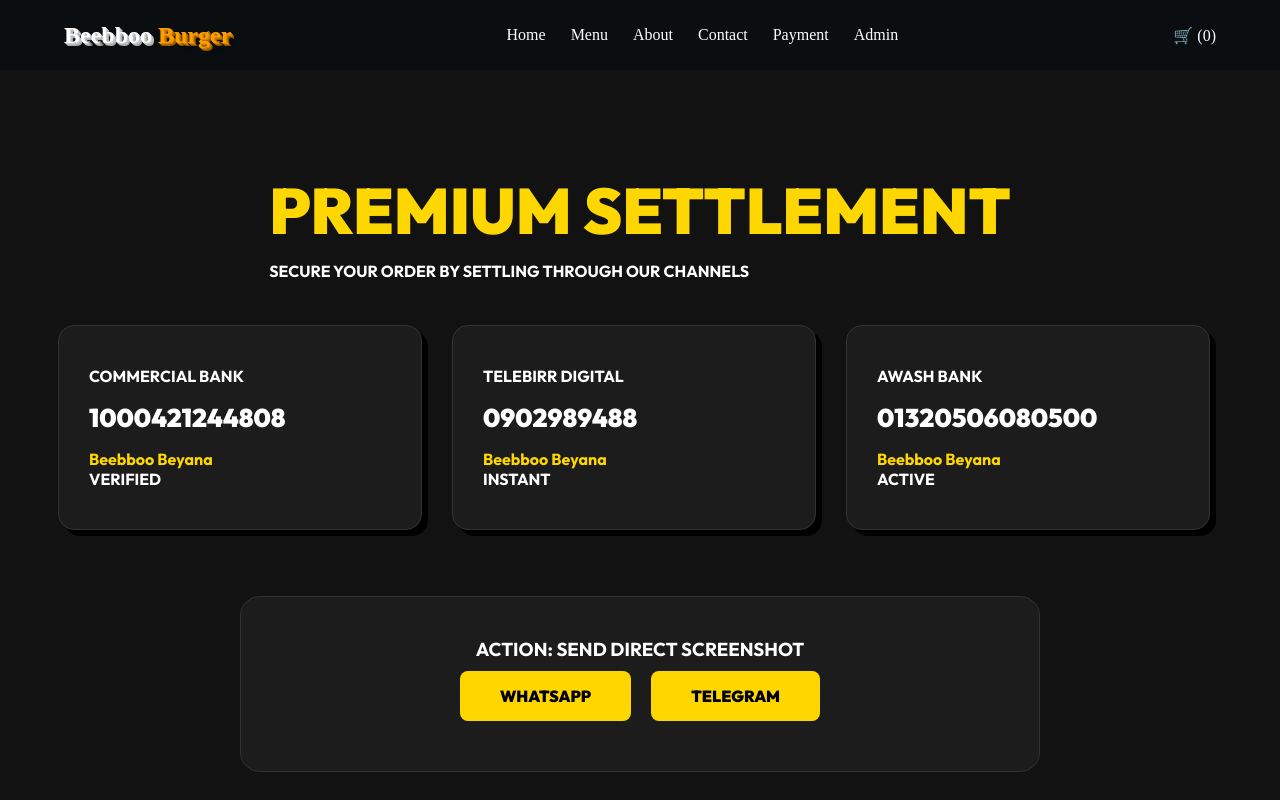
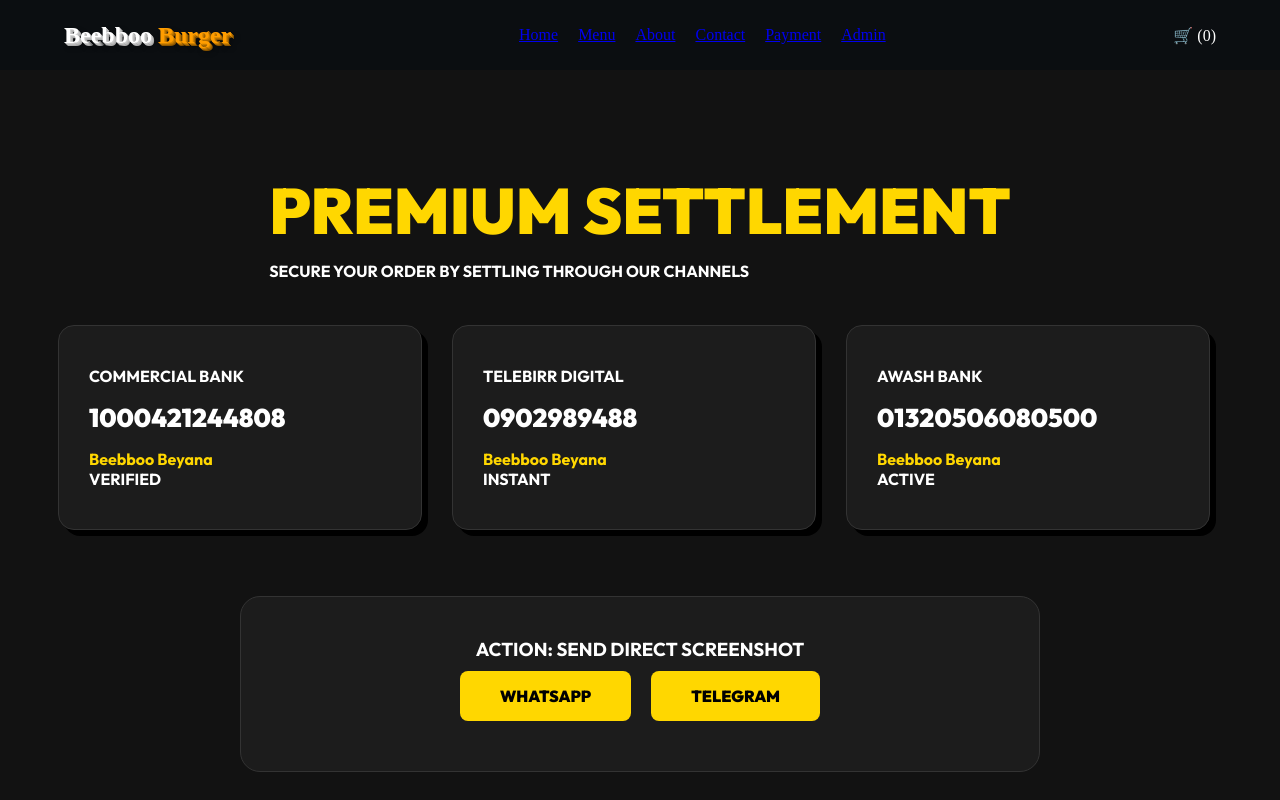
Before and after one commit to sebona9888/beebboo-burger, a React (Vite) app: page /payment in a window 1280 px wide. Shown: the top 800 px of the page. Built offline with nearby package versions, Linux system fonts and the light colour scheme.

Commit message:
Finalized left-side mobile sidebar and 3D navbar

```diff
--- a/src/components/Navbar/Navbar.css
+++ b/src/components/Navbar/Navbar.css
@@ -1,4 +1,3 @@
-/* --- Desktop & Base Styles --- */
 .navbar {
     display: flex;
     justify-content: space-between;
@@ -14,30 +13,16 @@
 .nav-links {
     display: flex;
     list-style: none;
-    gap: 25px;
+    gap: 20px;
 }
 
-.nav-item {
-    color: #fff;
-    text-decoration: none;
-    font-weight: 500;
-    transition: 0.3s;
-}
-
-.nav-item:hover {
-    color: #ff9d00;
-}
-
-/* --- Mobile Styling (Silkif) --- */
+/* --- Mobile Specific (Silkif) --- */
 @media (max-width: 768px) {
-
-    /* Hamburger Icon */
     .hamburger {
         display: block;
         cursor: pointer;
         z-index: 1200;
         order: -1;
-        /* Logo dura bitaatti fida */
     }
 
     .hamburger .bar {
@@ -49,77 +34,48 @@
         transition: 0.3s;
     }
 
-    /* Animation to X */
-    .hamburger.active .bar:nth-child(2) {
-        opacity: 0;
-    }
-
-    .hamburger.active .bar:nth-child(1) {
-        transform: translateY(8px) rotate(45deg);
-    }
-
-    .hamburger.active .bar:nth-child(3) {
-        transform: translateY(-8px) rotate(-45deg);
-    }
-
-    /* Sidebar - Halluu fi Visibility sirreeffame */
+    /* Side Bar Size (55% tti xiqqeessineera) */
     .nav-links {
         position: fixed;
         left: -100%;
-        /* Bitaatti dhokata */
         top: 0;
         flex-direction: column;
         background-color: #1a1a1a;
-        /* Background dukkanaa'aa */
-        width: 60%;
-        /* Bal'ina qussatamaa */
+        width: 55%;
         height: 100vh;
-        align-items: flex-start;
-        /* Barreeffama bitaatti hiriirsa */
-        padding: 100px 40px;
-        gap: 30px;
-        box-shadow: 10px 0 30px rgba(0, 0, 0, 0.7);
+        align-items: center;
+        justify-content: center;
+        gap: 25px;
+        box-shadow: 5px 0 15px rgba(0, 0, 0, 0.5);
         z-index: 1150;
-        transition: left 0.3s ease-out;
+        transition: left 0.3s ease-in-out;
     }
 
     .nav-links.open {
         left: 0;
-        /* Bitaa irraa dhufa */
     }
 
-    /* Halluu barreeffama sidebar keessaa (Dhiilgee akka hin taaneef) */
-    .nav-links li .nav-item {
-        color: #ffffff !important;
-        font-size: 1.3rem;
-        width: 100%;
-        display: block;
-    }
-
-    /* Maddii (Overlay) Styling */
+    /* Maddii (Overlay) Design */
     .nav-overlay {
         position: fixed;
         top: 0;
         left: 0;
         width: 100%;
         height: 100vh;
-        background: rgba(0, 0, 0, 0.7);
+        background: rgba(0, 0, 0, 0.5);
         z-index: 1100;
         display: none;
-        /* Jalqaba ni dhokata */
     }
 
     .nav-overlay.active {
         display: block;
-        /* Sidebar yeroo banamu ni mul'ata */
     }
 }
 
-/* PC irratti Hamburger fi Overlay dhoksuuf */
 @media (min-width: 769px) {
 
     .hamburger,
     .nav-overlay {
-        display: none !important;
+        display: none;
     }
 }
--- a/src/components/Navbar/Navbar.jsx
+++ b/src/components/Navbar/Navbar.jsx
@@ -7,11 +7,9 @@ const Navbar = () => {
     const { cartCount } = useCart();
     const [isOpen, setIsOpen] = useState(false);
 
-    // Sidebar banuufi cufuuf
     const toggleMenu = () => setIsOpen(!isOpen);
     const closeMenu = () => setIsOpen(false);
 
-    // 3D Logo Styles
     const logo3DStyle = {
         textDecoration: 'none',
         display: 'inline-block',
@@ -28,36 +26,32 @@ const Navbar = () => {
 
     return (
         <>
-            {/* 1. Maddii (Overlay) - Sidebar ala yeroo tuqamu akka cufamuuf */}
+            {/* Maddii (Overlay) - Bakka kana yoo tuqxe side bar-ichi ni cufama */}
             <div
                 className={`nav-overlay ${isOpen ? 'active' : ''}`}
                 onClick={closeMenu}
             ></div>
 
             <nav className="navbar">
-                {/* 2. Hamburger Icon (Bitaa irra) */}
                 <div className={`hamburger ${isOpen ? 'active' : ''}`} onClick={toggleMenu}>
                     <span className="bar"></span>
                     <span className="bar"></span>
                     <span className="bar"></span>
                 </div>
 
-                {/* 3. Logo */}
                 <Link to="/" className="logo" style={logo3DStyle}>
                     Beebboo <span style={burger3DStyle}>Burger</span>
                 </Link>
 
-                {/* 4. Navigation Links (Sidebar) */}
                 <ul className={`nav-links ${isOpen ? 'open' : ''}`}>
-                    <li><Link to="/" className="nav-item" onClick={closeMenu}>Home</Link></li>
-                    <li><Link to="/menu" className="nav-item" onClick={closeMenu}>Menu</Link></li>
-                    <li><Link to="/about" className="nav-item" onClick={closeMenu}>About</Link></li>
-                    <li><Link to="/contact" className="nav-item" onClick={closeMenu}>Contact</Link></li>
-                    <li><Link to="/payment" className="nav-item" onClick={closeMenu}>Payment</Link></li>
-                    <li><Link to="/admin" className="nav-item" onClick={closeMenu}>Admin</Link></li>
+                    <li><Link to="/" onClick={closeMenu}>Home</Link></li>
+                    <li><Link to="/menu" onClick={closeMenu}>Menu</Link></li>
+                    <li><Link to="/about" onClick={closeMenu}>About</Link></li>
+                    <li><Link to="/contact" onClick={closeMenu}>Contact</Link></li>
+                    <li><Link to="/payment" onClick={closeMenu}>Payment</Link></li>
+                    <li><Link to="/admin" onClick={closeMenu}>Admin</Link></li>
                 </ul>
 
-                {/* 5. Cart Icon (Mirga irra) */}
                 <div className="nav-icons">
                     <Link to="/cart" className="cart-btn" style={{ textDecoration: 'none', color: '#fff' }}>
                         🛒 ({cartCount})
```
